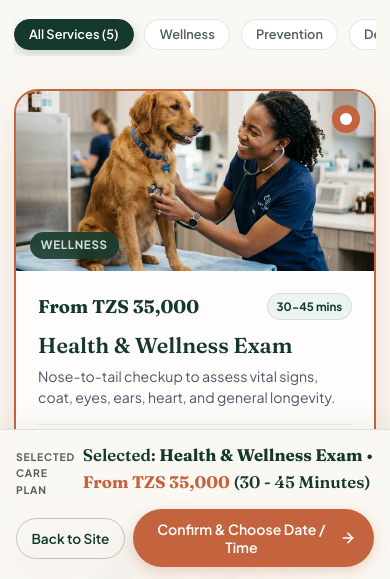
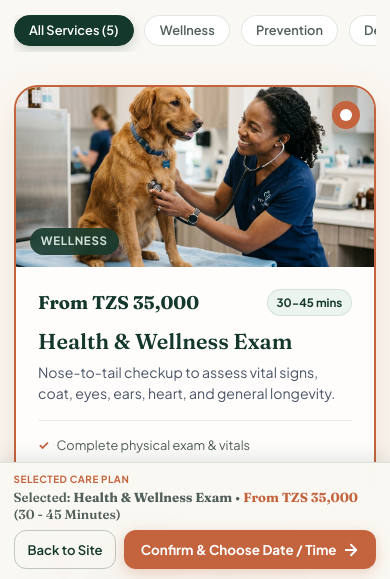
Before and after one commit to Oxtercreed/Vet-care-LTD, a website: page index.html in a window 390 px wide. Both pictures are taken after a click on the link "Book an appointment". Shown: the part 265-844 px from the top of the page. Drawn offline with Linux system fonts and the light colour scheme.

Commit message:
fix(booking): fix mobile modal viewport height and dock safe-area overlap

```diff
--- a/css/booking.css
+++ b/css/booking.css
@@ -3,10 +3,15 @@
    ========================================================================== */
 .fullscreen-booking-modal {
   position: fixed;
-  inset: 0;
+  top: 0;
+  left: 0;
+  right: 0;
+  bottom: 0;
   width: 100%;
   max-width: 100%;
-  height: 100vh;
+  height: 100%;
+  height: 100dvh;
+  max-height: 100dvh;
   z-index: 2200;
   background-color: var(--bg-cream);
   overflow-y: auto;
@@ -18,6 +23,7 @@
   transition: opacity 0.32s cubic-bezier(0.16, 1, 0.3, 1), visibility 0.32s ease;
   display: flex;
   flex-direction: column;
+  -webkit-overflow-scrolling: touch;
 }
 
 .portal-back-text-full {
@@ -454,12 +460,12 @@
   position: sticky;
   bottom: 0;
   z-index: 70;
-  background: rgba(250, 248, 243, 0.96);
+  background: rgba(250, 248, 243, 0.98);
   -webkit-backdrop-filter: blur(14px);
   backdrop-filter: blur(14px);
   border-top: 1px solid rgba(20, 56, 44, 0.12);
-  padding: 1.15rem 0;
-  box-shadow: 0 -8px 24px rgba(20, 56, 44, 0.06);
+  padding: 1rem 0 calc(1rem + env(safe-area-inset-bottom, 0px));
+  box-shadow: 0 -8px 24px rgba(20, 56, 44, 0.08);
 }
 
 .booking-dock-content {
@@ -1181,7 +1187,7 @@
   font-size: 0.65rem;
   font-weight: 700;
   text-transform: uppercase;
-  letter-spacing: 0.06em;
+  letter-spacing: 0.08em;
   color: var(--text-muted);
   display: block;
 }
@@ -1379,7 +1385,7 @@
   }
 
   .booking-sticky-dock {
-    padding: 0.85rem 0;
+    padding: 0.85rem 0 calc(0.85rem + env(safe-area-inset-bottom, 6px));
     width: 100%;
     box-sizing: border-box;
   }
@@ -1462,7 +1468,7 @@
 
   /* Booking Main & Headlines */
   .booking-portal-main {
-    padding: 1.5rem 0 4rem;
+    padding: 1.25rem 0 calc(7.5rem + env(safe-area-inset-bottom, 16px));
   }
 
   .booking-portal-container {
@@ -1692,33 +1698,48 @@
 
   /* Bottom Selection Sticky Dock */
   .booking-sticky-dock {
-    padding: 0.75rem 0;
-    width: 100%;
-    box-sizing: border-box;
+    padding: 0.55rem 0 calc(0.65rem + env(safe-area-inset-bottom, 10px));
+    width: 100%;
+    box-sizing: border-box;
+    background: rgba(250, 248, 243, 0.98);
+    -webkit-backdrop-filter: blur(16px);
+    backdrop-filter: blur(16px);
+    box-shadow: 0 -4px 20px rgba(20, 56, 44, 0.12);
   }
 
   .booking-dock-content {
     flex-direction: column;
     align-items: stretch;
-    gap: 0.65rem;
-    width: 100%;
-    box-sizing: border-box;
+    gap: 0.45rem;
+    width: 100%;
+    box-sizing: border-box;
+    padding: 0 0.85rem;
   }
 
   .dock-summary {
     width: 100%;
     display: flex;
-    justify-content: space-between;
-    align-items: baseline;
-    flex-direction: row;
+    flex-direction: column;
+    align-items: flex-start;
+    gap: 0.12rem;
   }
 
   .dock-hint-tag {
-    font-size: 0.65rem;
+    font-size: 0.62rem;
+    letter-spacing: 0.05em;
+    font-weight: 700;
+    color: var(--terracotta);
+    text-transform: uppercase;
+    display: inline-block;
+    white-space: nowrap;
   }
 
   .dock-summary-text {
-    font-size: 1.05rem;
+    font-size: 0.82rem;
+    line-height: 1.28;
+    color: var(--forest-green);
+    width: 100%;
+    word-break: normal;
   }
 
   .dock-actions {
@@ -1726,21 +1747,52 @@
     display: flex;
     gap: 0.5rem;
     box-sizing: border-box;
+    align-items: center;
   }
 
   .dock-back-btn {
-    padding: 0.7rem 0.9rem;
-    font-size: 0.85rem;
+    padding: 0.62rem 0.8rem;
+    font-size: 0.82rem;
+    font-weight: 600;
     flex: 0 0 auto;
+    white-space: nowrap;
+    border-radius: 12px;
     box-sizing: border-box;
   }
 
   .dock-next-btn {
-    padding: 0.7rem 1.15rem;
-    font-size: 0.88rem;
+    padding: 0.65rem 0.95rem;
+    font-size: 0.84rem;
+    font-weight: 700;
     flex: 1;
+    min-width: 0;
     justify-content: center;
     text-align: center;
-    box-sizing: border-box;
-  }
-}
+    border-radius: 12px;
+    box-sizing: border-box;
+    gap: 0.35rem;
+  }
+
+  .dock-next-btn span {
+    overflow: hidden;
+    text-overflow: ellipsis;
+    white-space: nowrap;
+  }
+}
+
+@media (max-width: 380px) {
+  .dock-summary-text {
+    font-size: 0.76rem;
+  }
+
+  .dock-back-btn {
+    padding: 0.56rem 0.65rem;
+    font-size: 0.78rem;
+  }
+
+  .dock-next-btn {
+    padding: 0.58rem 0.75rem;
+    font-size: 0.8rem;
+    gap: 0.25rem;
+  }
+}
```
